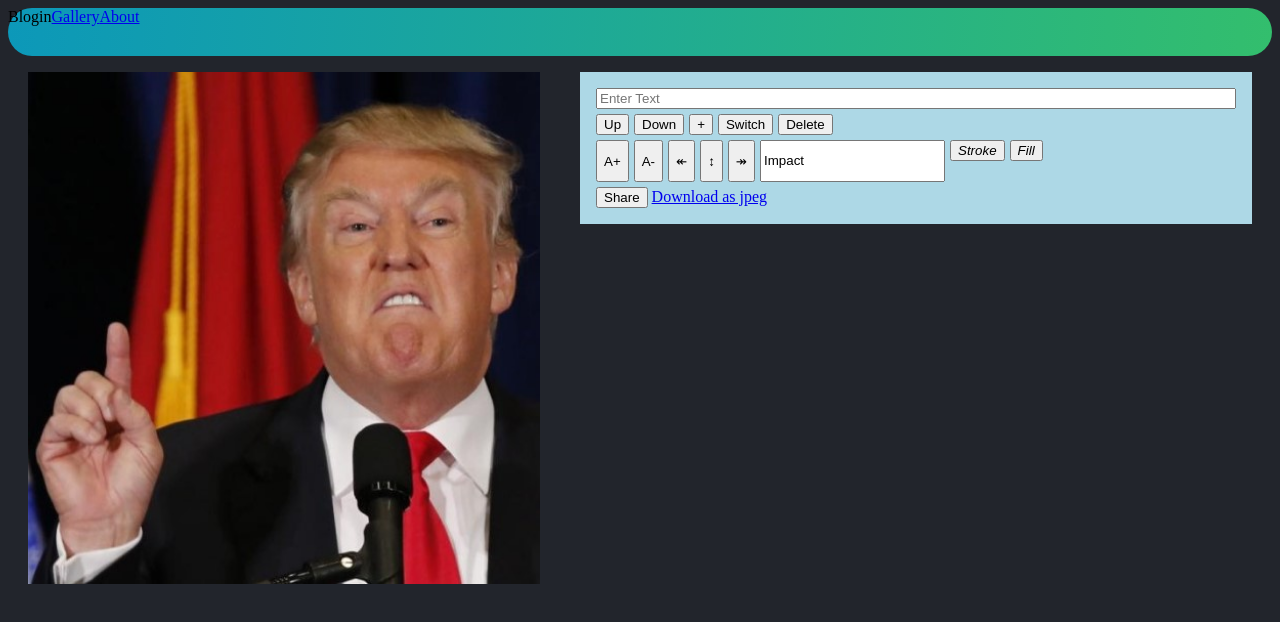
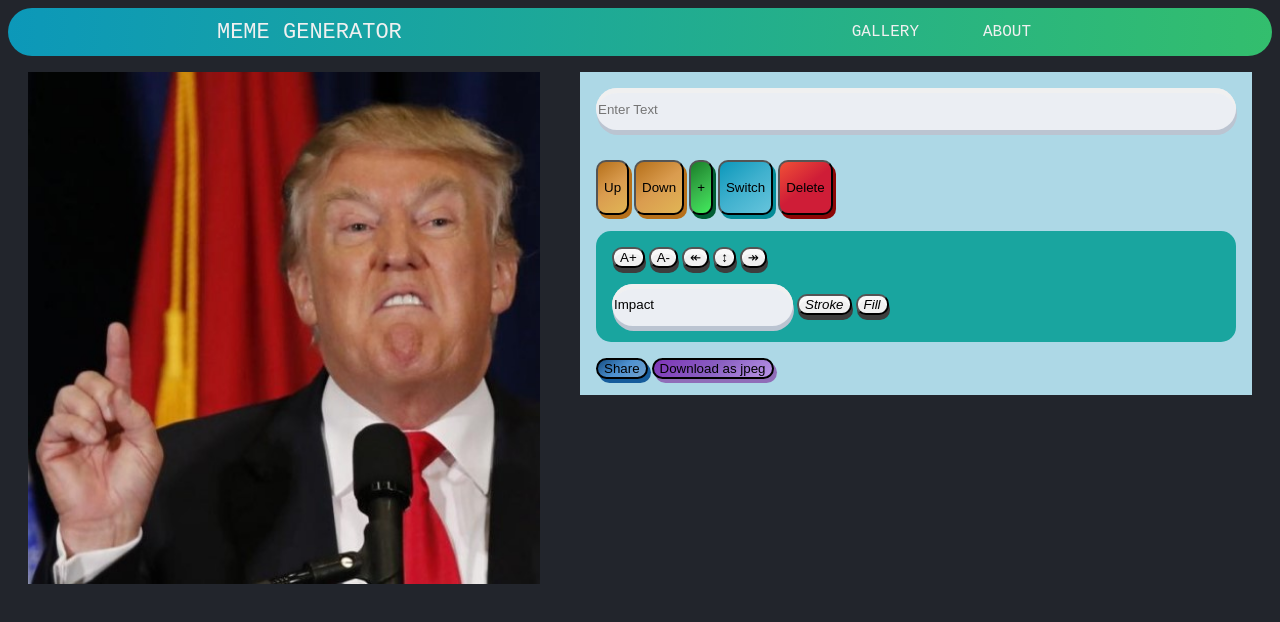
Before and after one commit to liorAtar/MemeGenerator, a plain HTML site: page index.html in a window 1280 px wide. Drawn offline with Linux system fonts and the light colour scheme.

Commit message:
added css

```diff
--- a/css/main.css
+++ b/css/main.css
@@ -1,5 +1,6 @@
 :root {
     /* pallet */
+    --clr9: #b2a7a7;
     --clr8: #f0f0f0;
     --clr7: #ebeef3;
     --clr6: #19a59f;
@@ -28,6 +29,14 @@ body {
     display: flex;
 }
 
+.flex.align-center {
+    align-items: center;
+}
+
+.flex.space-around {
+    justify-content: space-around;
+}
+
 .inline {
     display: inline;
 }
@@ -46,7 +55,7 @@ body {
 
 /* COMPONENTS */
 
-/* nav */
+/* header  */
 
 .main-header {
     /* width: 1257px;
@@ -58,7 +67,44 @@ body {
     background-image: linear-gradient(-86deg, #33be6d 0%, #0c98b9 100%);
 }
 
-.main-nav {}
+.main-header .logo {
+    color: var(--clr8);
+    font-family: Poppins, monospace;
+    font-size: 1.375rem;
+    font-weight: 500;
+    text-transform: uppercase;
+}
+
+
+.main-header .logo:hover {
+    color: var(--clr1);
+}
+
+.main-header .main-nav {
+    height: inherit;
+}
+
+.main-header .main-nav ul {
+    height: inherit;
+}
+
+.main-header .main-nav ul li {
+    display: flex;
+    align-items: center;
+    margin: 0 1em;
+    padding: 0 1em;
+}
+
+.main-header .main-nav a {
+    text-decoration: none;
+    color: var(--clr8);
+    font-family: Poppins, monospace;
+    text-transform: uppercase;
+}
+
+.main-header .main-nav a:hover {
+    color: var(--clr1);
+}
 
 /* color */
 
@@ -73,7 +119,7 @@ body {
 
 .grid-container {
     display: grid;
-    grid-template-columns: 1fr 1fr 1fr 1fr 1fr;
+    grid-template-columns: 1fr 1fr 1fr 1fr;
     grid-auto-rows: 20vw;
     gap: 5px;
 }
@@ -88,6 +134,7 @@ body {
 
 .editor {
     justify-content: space-around;
+    display: flex;
 }
 
 .canvas-container {
@@ -100,11 +147,19 @@ body {
 .edit-canvas {
     display: grid;
     grid-template-rows: 1fr 1fr 2fr;
-    gap: 5px;
+    gap: 1rem;
     height: fit-content;
     width: 50vw;
     padding: 1rem;
     background-color: lightblue;
+}
+
+input {
+    height: 5vh;
+    border: none;
+    box-shadow: 1px 5px 0 #bbc4d1, inset 0 5px 0 var(--clr8);
+    border-radius: 28px;
+    background-color: var(--clr7);
 }
 
 .txt-prefs {
@@ -115,6 +170,111 @@ body {
     gap: 5px;
     display: flex;
     flex-wrap: wrap;
+}
+
+/* prefs */
+
+.btn {
+    border-radius: 10px;
+    background-color: var(--clr7);
+}
+
+.down-btn,
+.up-btn {
+    background-image: linear-gradient(-38deg, rgb(225, 181, 85) 0%, #da9c4f 50%, #b6701a 100%);
+    box-shadow: 3px 4px 0 #b6701a;
+}
+
+.down-btn:hover,
+.up-btn:hover {
+    background-image: linear-gradient(-38deg, rgb(225, 181, 85) 0%, #b8813e 50%, #6f430d 100%);
+}
+
+.switch-btn {
+    background-image: linear-gradient(-38deg, #66c4dc 0%, #40b1ce 50%, #0c98bb 100%);
+    box-shadow: 3px 4px 0 #048b97;
+}
+
+.switch-btn:hover {
+    background-image: linear-gradient(-38deg, #46aac3 0%, #2d8fa8 50%, #085d72 100%);
+}
+
+.add-btn {
+    background-image: linear-gradient(-38deg, #42eb5c 0%, #37b34a 50%, #197e28 100%);
+    box-shadow: 3px 4px 0 #015d33;
+}
+
+.add-btn:hover {
+    background-image: linear-gradient(-38deg, #42eb5c 0%, #269837 50%, #0c5b18 100%);
+}
+
+.delete-btn {
+    box-shadow: 3px 4px 0 #8c0606;
+    background-image: linear-gradient(-38deg, #cf1d37 0%, #cf1d37 50%, #f05036 100%);
+}
+
+.delete-btn:hover {
+    background-image: linear-gradient(-38deg, #cf1d37 0%, #b01129 50%, #76190a 100%);
+}
+
+/* txt style */
+
+.txt-styles {
+    border-radius: 15px;
+    background-color: #19a59f;
+    padding: 1em;
+    gap: 1em;
+}
+
+.styles-line {
+    width: -webkit-fill-available;
+}
+
+.btn-line-style {
+    box-shadow: 1px 5px 0 var(--clr1), inset 0 5px 0 rgba(255, 255, 255, 0.58);
+    border-radius: 10px;
+    background-color: var(--clr8);
+}
+
+.btn-line-style:hover {
+    box-shadow: 1px 5px 0 var(--clr1), inset 0 5px 0 rgba(103, 98, 98, 0.58);
+    background-color: var(--clr9);
+}
+
+.color-palette:hover ~ .btn-line-style {
+    box-shadow: 1px 5px 0 var(--clr1), inset 0 5px 0 rgba(103, 98, 98, 0.58);
+    background-color: var(--clr9);
+}
+
+
+/* export */
+
+.btn-export {
+    border-radius: 15px;
+    border: 2px solid black;
+}
+
+.btn-share {
+    background-image: linear-gradient(-38deg, #71a1cd 0%, #4e91d0 50%, #164f85 100%);
+    box-shadow: 3px 4px 0 #165c9c;
+}
+
+.btn-share:hover {
+    background-image: linear-gradient(-38deg, #71a1cd 0%, #266bad 50%, #0e3e6b 100%);
+}
+
+.btn-download {
+    background-image: linear-gradient(-38deg, rgb(185, 149, 231) 0%, #895fc1 50%, #7e34b7 100%);
+    box-shadow: 3px 4px 0 #906db8;
+}
+
+.btn-download:hover {
+    background-image: linear-gradient(-38deg, rgb(185, 149, 231) 0%, #7b4bba 50%, #441269 100%);
+}
+
+.btn-download a {
+    color: black;
+    text-decoration: none;
 }
 
 /* FOR MOBILE */
@@ -191,7 +351,7 @@ body {
         flex-wrap: wrap;
     }
 
-    .grid-item{
+    .grid-item {
         width: -webkit-fill-available;
         height: auto;
     }
--- a/index.html
+++ b/index.html
@@ -10,8 +10,8 @@
 </head>
 
 <body onload="onInit()">
-    <header class="main-header flex">
-        <div class="logo" onclick="setSelectedTab(this, 'Home')">Blogin</div>
+    <header class="main-header flex space-around align-center">
+        <div class="logo" onclick="setSelectedTab(this, 'Home')">Meme Generator</div>
         <nav class="main-nav">
             <ul class="flex clean-list">
                 <li class="nav-item" onclick="setSelectedTab(this, 'Gallery')"><a href="#">Gallery</a></li>
@@ -20,7 +20,8 @@
         </nav>
     </header>
 
-    <section class="editor flex">
+    <main class="main-editor">
+        <section class="editor">
             <div class="canvas-container">
                 <canvas id="my-canvas" height="250" width="250"></canvas>
             </div>
@@ -28,18 +29,21 @@
                 <input class="txt-input" type="text" placeholder="Enter Text" oninput="textInputChanged(this)"
                     onfocusout="" />
                 <div class="txt-prefs flex">
-                <button onclick="moveUp()">Up</button>
-                <button onclick="moveDown()">Down</button>
-                <button onclick="addLine()">+</button>
-                <button onclick="nextLine()">Switch</button>
-                <button onclick="deleteSelectedLine()">Delete</button>
+                    <button class="btn up-btn" onclick="moveUp()">Up</button>
+                    <button class="btn down-btn" onclick="moveDown()">Down</button>
+                    <button class="btn add-btn" onclick="addLine()">+</button>
+                    <button class="btn switch-btn" onclick="nextLine()">Switch</button>
+                    <button class="btn delete-btn" onclick="deleteSelectedLine()">Delete</button>
                 </div>
                 <div class="txt-styles">
-                <button onclick="sizeUpText()">A+</button>
-                <button onclick="sizeDownText()">A-</button>
-                <button onclick="alignLeft()">↞</button>
-                <button onclick="alignCenter()">↕</button>
-                <button onclick="alignRight()">↠</button>
+                    <div class="styles-line">
+                        <button class="btn-line-style" onclick="sizeUpText()">A+</button>
+                        <button class="btn-line-style" onclick="sizeDownText()">A-</button>
+                        <button class="btn-line-style" onclick="alignLeft()">↞</button>
+                        <button class="btn-line-style" onclick="alignCenter()">↕</button>
+                        <button class="btn-line-style" onclick="alignRight()">↠</button>
+                    </div>
+                    <div class="styles-line">
                         <input list="fonts" name="font" id="font" placeholder="Select Font" value="Impact"
                             oninput="changeFont(this)">
                         <datalist id="fonts">
@@ -47,20 +51,24 @@
                             <option value="Ariel">
                         </datalist>
                         <div class="stroke relative inline">
-                    <button><i>Stroke</i></button>
                             <input type="color" class="color-palette" value="#ff0000" oninput="changeStroke(this)" />
+                            <button class="btn-line-style"><i>Stroke</i></button>
                         </div>
                         <div class="fill relative inline">
-                    <button><i>Fill</i></button>
                             <input type="color" class="color-palette" value="#ff0000" oninput="changeColor(this)" />
+                            <button class="btn-line-style"><i>Fill</i></button>
+                        </div>
                     </div>
                 </div>
                 <div class="export">
-                <button>Share</button>
-                <a href="#" class="btn download" onclick="downloadMeme()" download="my-img.jpg">Download as jpeg</a>
+                    <button class="btn-export btn-share">Share</button>
+                    <button class="btn-export btn-download">
+                        <a class="download" href="#" onclick="downloadMeme()" download="my-img.jpg">Download as jpeg</a>
+                    </button>
                 </div>
             </div>
         </section>
+    </main>
 
     <section class="gallery">
         <div class="grid-container">
--- a/js/gallery.controller.js
+++ b/js/gallery.controller.js
@@ -12,6 +12,6 @@ function replaceMeme(idx){
     resetMeme()
     replaceImg(idx)
     renderCanvas()
-    document.querySelector('.editor').style.display = 'block'
+    document.querySelector('.main-editor').style.display = 'block'
     document.querySelector('.gallery').style.display = 'none'
 }
--- a/js/meme.controller.js
+++ b/js/meme.controller.js
@@ -28,12 +28,12 @@ function setSelectedTab(ev, selectedTabs) {
 
     switch (selectedTabs) {
         case 'Home':
-            document.querySelector('.editor').style.display = 'flex'
+            document.querySelector('.main-editor').style.display = 'block'
             document.querySelector('.gallery').style.display = 'none'
             break
         case 'Gallery':
             document.querySelector('.gallery').style.display = 'block'
-            document.querySelector('.editor').style.display = 'none'
+            document.querySelector('.main-editor').style.display = 'none'
             break
         case 'About':
             break
@@ -114,7 +114,7 @@ function drawText({ txt, pos, size, color, stroke, font, align, isDrag }) {
     gCtx.fillText(txt, pos.x + (gElCanvas.width / 2), pos.y + lineHeight / 2 + (size / 3)) // Draws (fills) a given text at the given (x, y) position.
     gCtx.strokeText(txt, pos.x + (gElCanvas.width / 2), pos.y + lineHeight / 2 + (size / 3)) // Draws (strokes) a given text at the given (x, y) position.
 
-    if(isDrag){
+    if (isDrag) {
         gCtx.strokeStyle = 'black'
         gCtx.strokeRect(pos.x, pos.y, gElCanvas.width, lineHeight);
     }
```
Lines whose indentation alone changed are shown as unchanged.
